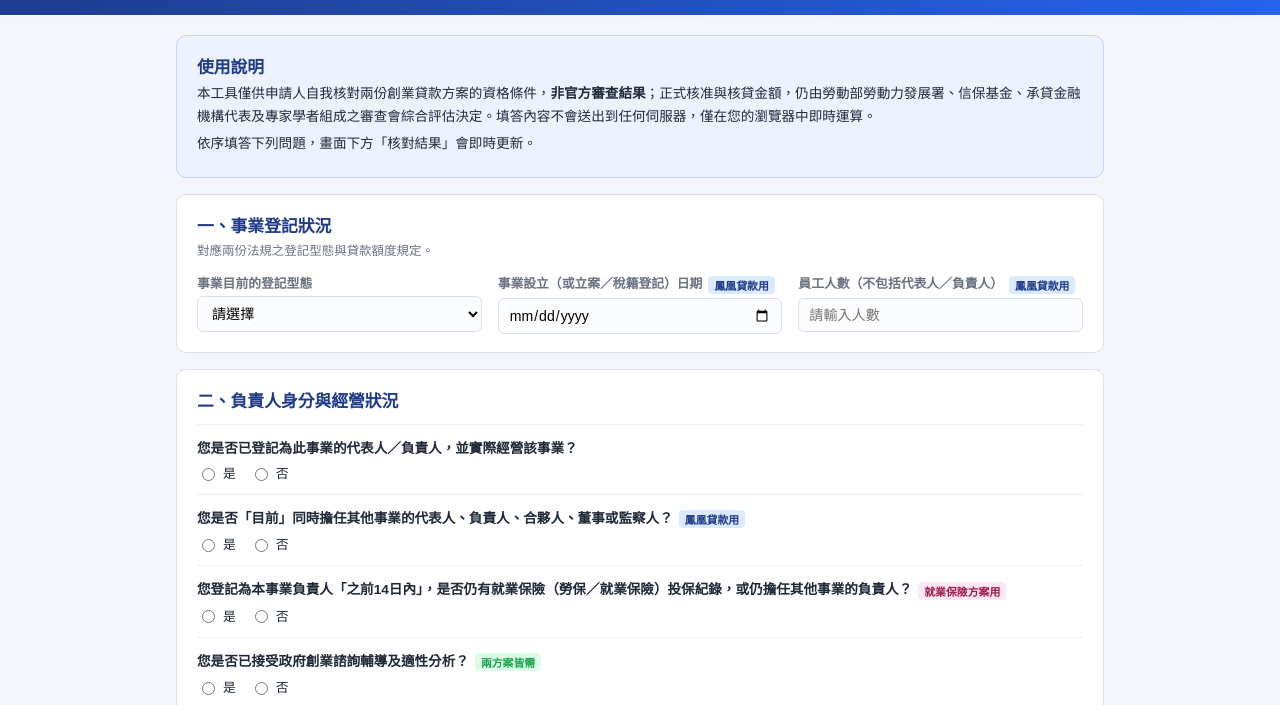
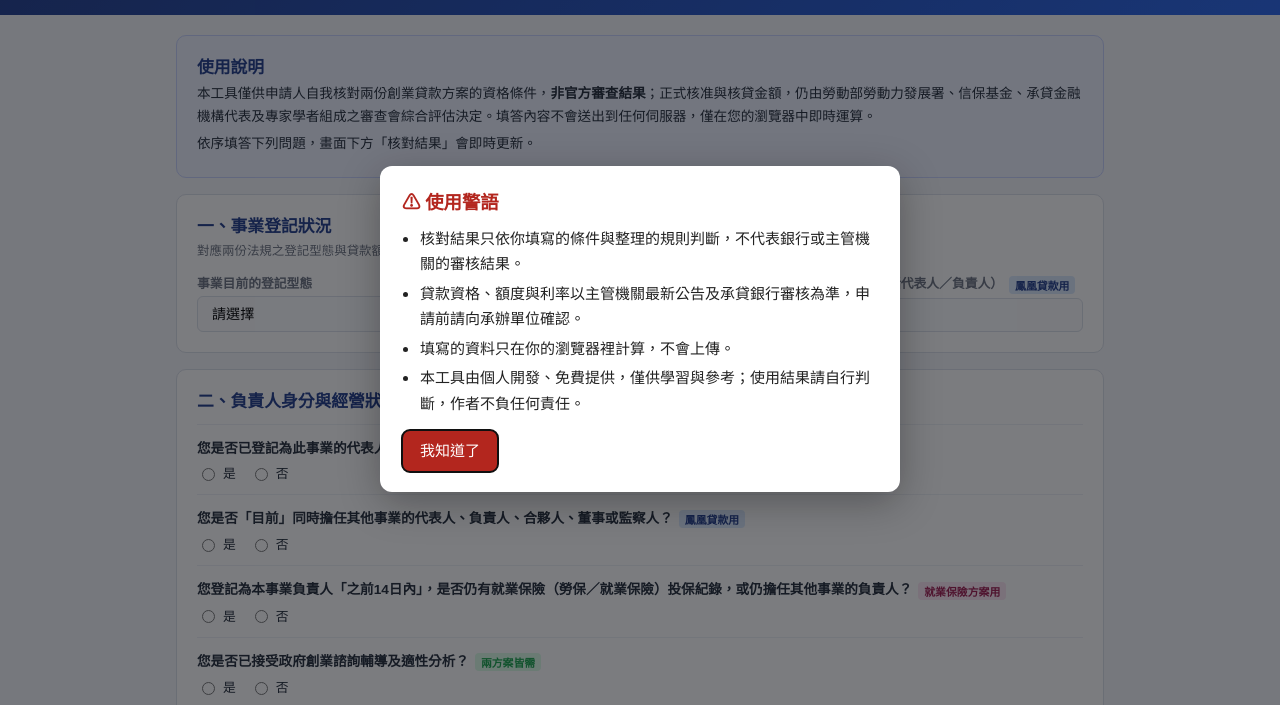
Before and after one commit to M255525/loan-eligibility-checker, a plain HTML site: page index.html in a window 1280 px wide. Shown: the part 71-776 px from the top of the page. Drawn offline with Linux system fonts and the light colour scheme; no server answers.

Commit message:
補上使用警語：頁面入口（訪客計數器旁）＋首次造訪自動跳出一次
Co-Authored-By: Claude Opus 5.5 <noreply@anthropic.com>

```diff
--- a/index.html
+++ b/index.html
@@ -644,5 +644,56 @@ render();
 })();
 </script>
 
+
+<!-- 使用警語（2026-11-20 補齊標準配備）：頁面上的入口加在訪客計數器旁，首次造訪自動跳出一次 -->
+<style>
+.mkw-mask{position:fixed;inset:0;background:rgba(15,18,22,.55);display:flex;align-items:center;justify-content:center;padding:16px;z-index:2147483000}
+.mkw-box{background:#fff;color:#222;max-width:520px;width:100%;max-height:calc(100vh - 32px);overflow:auto;border-radius:12px;padding:20px 22px;box-shadow:0 10px 40px rgba(0,0,0,.3);font:15px/1.7 "Microsoft JhengHei","PingFang TC",system-ui,sans-serif;text-align:left}
+.mkw-box h2{margin:0 0 8px;font-size:1.15rem;color:#b3261e}
+.mkw-box ul{margin:0 0 14px;padding-left:1.2em}
+.mkw-box li{margin:4px 0}
+.mkw-box button{font:inherit;background:#b3261e;color:#fff;border:0;border-radius:8px;padding:8px 18px;cursor:pointer}
+.mkw-link{color:inherit;cursor:pointer;text-decoration:underline}
+.mkw-pill{position:fixed;left:10px;bottom:calc(10px + env(safe-area-inset-bottom,0px));z-index:2147482000;background:rgba(255,255,255,.92);color:#b3261e;border:1px solid #b3261e;border-radius:999px;padding:3px 10px;font:13px/1.4 "Microsoft JhengHei",system-ui,sans-serif;cursor:pointer}
+@media (prefers-color-scheme:dark){.mkw-box{background:#24272b;color:#eee}.mkw-box h2{color:#ff8a80}}
+</style>
+<script>
+(function(){
+  var C = {"key":"mkw.loan-eligibility-checker.seen","items":["核對結果只依你填寫的條件與整理的規則判斷，不代表銀行或主管機關的審核結果。","貸款資格、額度與利率以主管機關最新公告及承貸銀行審核為準，申請前請向承辦單位確認。","填寫的資料只在你的瀏覽器裡計算，不會上傳。","本工具由個人開發、免費提供，僅供學習與參考；使用結果請自行判斷，作者不負任何責任。"],"noPill":false};
+  function open(){
+    if(document.querySelector('.mkw-mask')) return;
+    var m = document.createElement('div'); m.className = 'mkw-mask'; m.setAttribute('role', 'dialog'); m.setAttribute('aria-modal', 'true'); m.setAttribute('aria-label', '使用警語');
+    var b = document.createElement('div'); b.className = 'mkw-box';
+    var h = document.createElement('h2'); h.textContent = '⚠ 使用警語'; b.appendChild(h);
+    var ul = document.createElement('ul'); C.items.forEach(function(t){ var li = document.createElement('li'); li.textContent = t; ul.appendChild(li); }); b.appendChild(ul);
+    var ok = document.createElement('button'); ok.type = 'button'; ok.textContent = '我知道了'; b.appendChild(ok);
+    function close(){ m.remove(); document.removeEventListener('keydown', esc, true); try{ localStorage.setItem(C.key, '1'); }catch(e){} }
+    function esc(e){ if(e.key === 'Escape'){ e.stopPropagation(); close(); } }
+    ok.addEventListener('click', close); m.addEventListener('click', function(e){ if(e.target === m) close(); });
+    document.addEventListener('keydown', esc, true);
+    m.appendChild(b); document.body.appendChild(m); ok.focus();
+  }
+  function link(){ var a = document.createElement('a'); a.href = '#'; a.className = 'mkw-link'; a.textContent = '⚠ 使用警語'; a.addEventListener('click', function(e){ e.preventDefault(); open(); }); return a; }
+  // 入口放在訪客計數器旁邊（計數器是 JS 晚產生的也會補上）
+  function attach(){
+    var imgs = document.querySelectorAll('img[src*="visitor-badge"], img[src*="hits.sh"], img[src*="countapi"]'), n = 0;
+    Array.prototype.forEach.call(imgs, function(img){
+      var host = img.closest('a') || img;
+      if(host.previousSibling && host.previousSibling.className === 'mkw-sep') { n++; return; }
+      var s = document.createElement('span'); s.className = 'mkw-sep'; s.appendChild(link()); s.appendChild(document.createTextNode('　'));
+      host.parentNode.insertBefore(s, host); n++;
+    });
+    return n;
+  }
+  function init(){
+    var found = attach();
+    if(!found && !C.noPill){ var p = document.createElement('button'); p.type = 'button'; p.className = 'mkw-pill'; p.textContent = '⚠ 使用警語'; p.addEventListener('click', open); document.body.appendChild(p); }
+    var tm = null; if(window.MutationObserver) new MutationObserver(function(){ if(tm) return; tm = setTimeout(function(){ tm = null; attach(); }, 400); }).observe(document.body, {childList: true, subtree: true});
+    var seen = false; try{ seen = localStorage.getItem(C.key) === '1'; }catch(e){ seen = true; }
+    if(!seen) setTimeout(open, 600);
+  }
+  if(document.readyState === 'loading') document.addEventListener('DOMContentLoaded', init); else init();
+})();
+</script>
 </body>
 </html>
```
